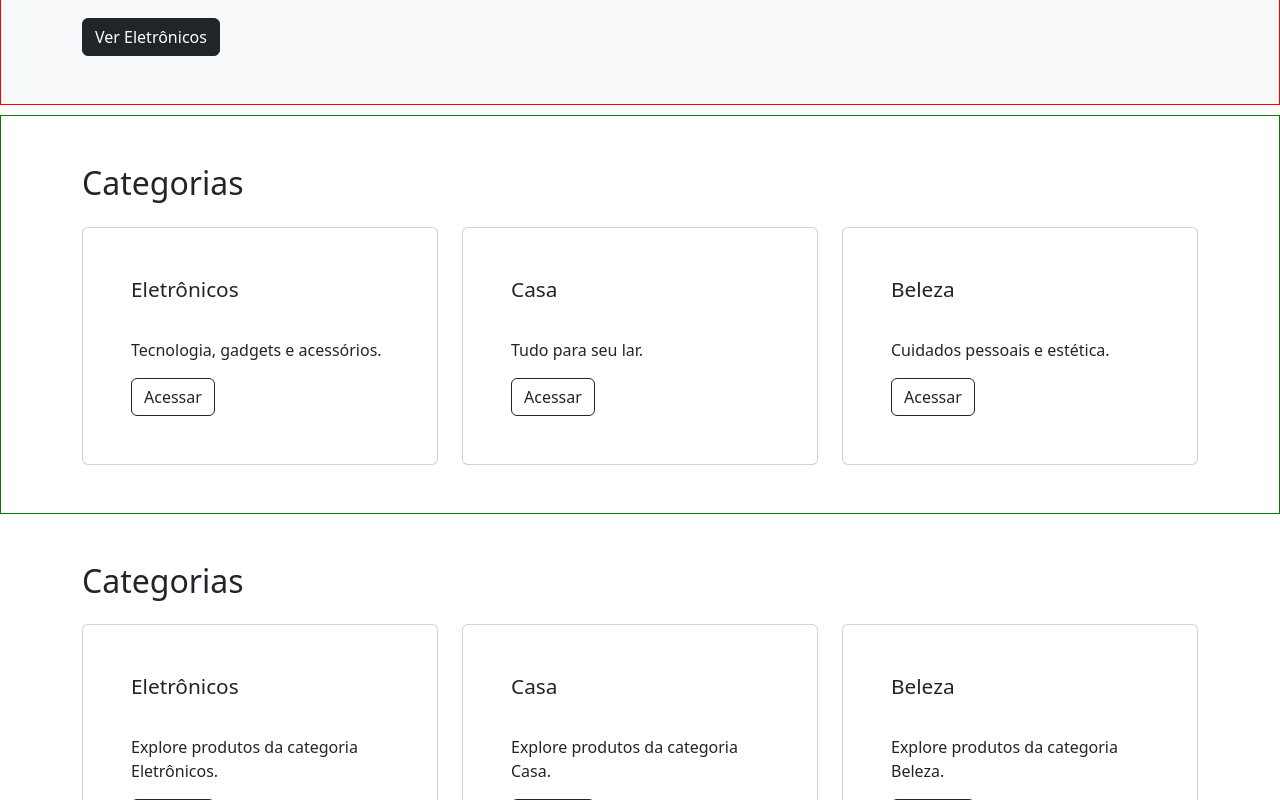
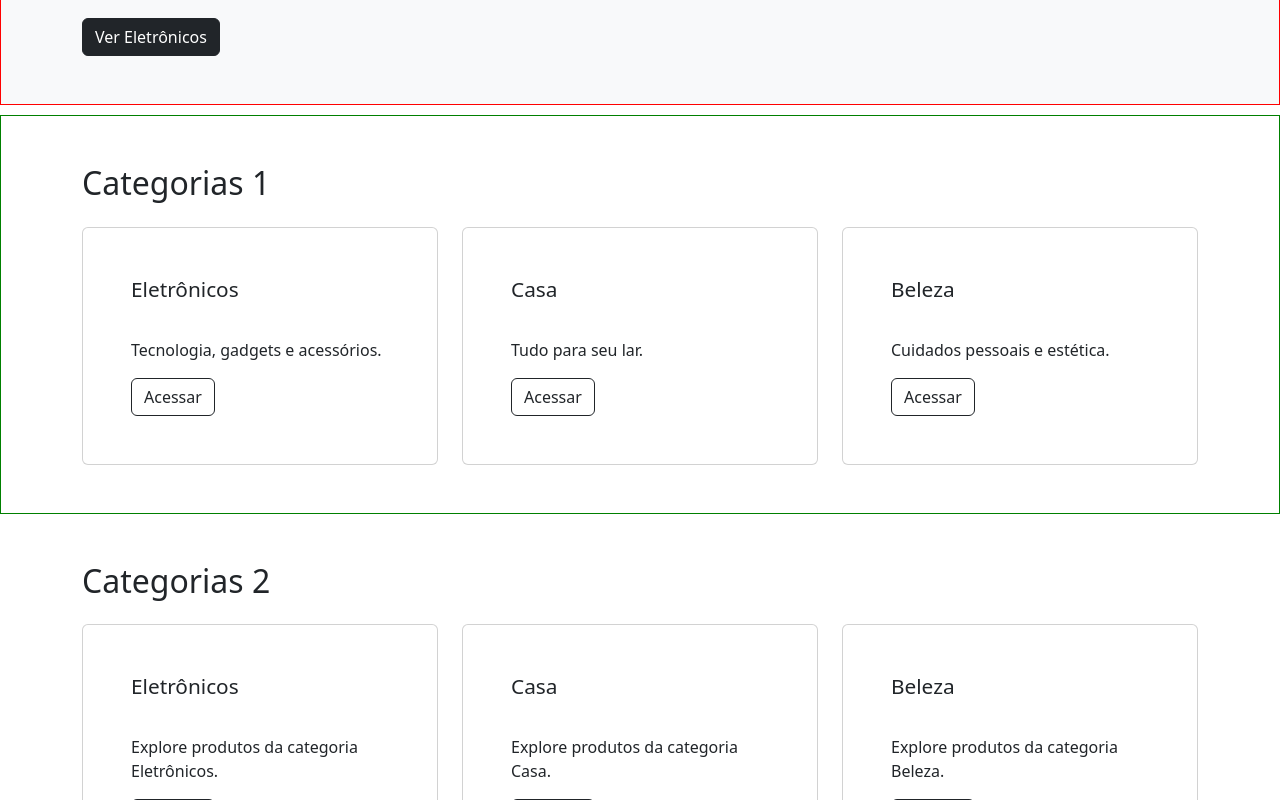
Before and after one commit to dcs30000/landingPage-reactjsBootstrap, a React (Vite) app: page / in a window 1280 px wide. Shown: the part 699-1499 px from the top of the page. Built offline with nearby package versions, Linux system fonts and the light colour scheme.

Commit message:
coloquei categoria 1 e categoria 2 para identificar

```diff
--- a/src/pages/Home/Home.jsx
+++ b/src/pages/Home/Home.jsx
@@ -80,7 +80,7 @@ function Home() {
       {/* CATEGORIAS */}
       <section className="py-5 home-categorias">
         <Container>
-          <h2 className="mb-4">Categorias</h2>
+          <h2 className="mb-4">Categorias 1</h2>
 
           <Row className="g-4">
             <Col md={4}>
@@ -131,7 +131,7 @@ function Home() {
       {/* CATEGORIAS 2 */}
       <section className="py-5">
         <Container>
-          <h2 className="mb-4">Categorias</h2>
+          <h2 className="mb-4">Categorias 2</h2>
 
           <Row className="g-4">
             {['Eletrônicos', 'Casa', 'Beleza'].map((cat) => (
```
